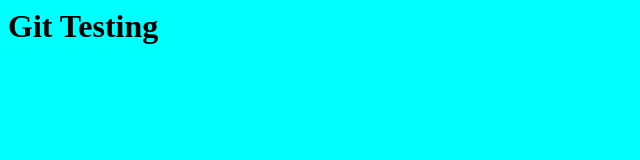
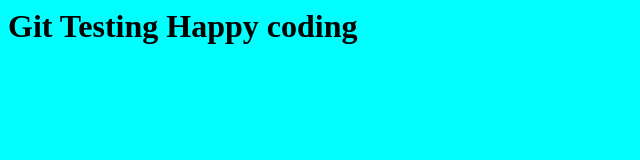
Before and after one commit to AkashMorusu/git-test, a plain HTML site: page index.html in a window 1280 px wide. Shown: the whole page, without its empty margins (0-640 px from the left). Drawn offline with Linux system fonts and the light colour scheme.

Commit message:
Random Text added

```diff
--- a/index.html
+++ b/index.html
@@ -1,5 +1,5 @@
 <html>
     <body style="background-color: aqua;">
-        <h1>Git Testing</h1>
+        <h1>Git Testing Happy coding</h1>
     </body>
 </html>
```
